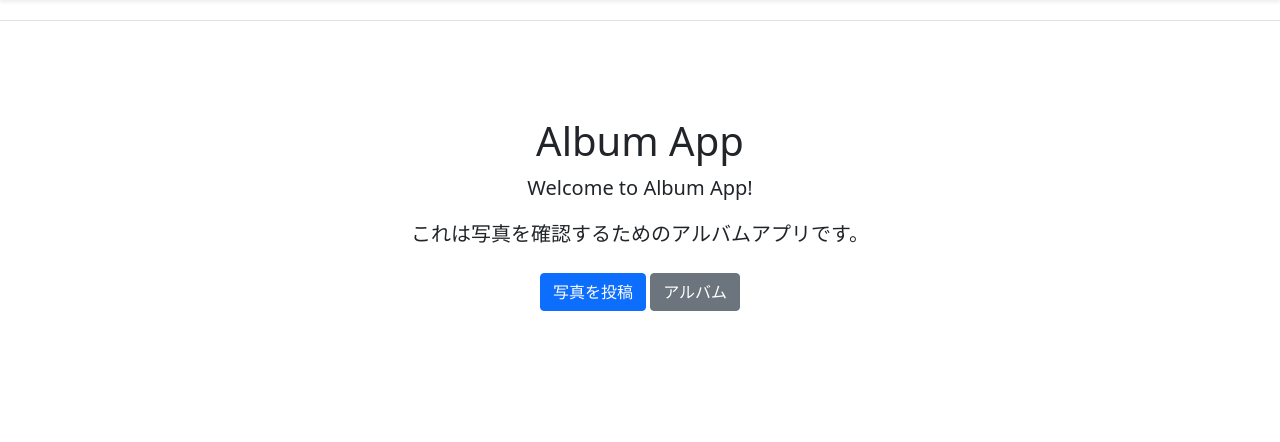
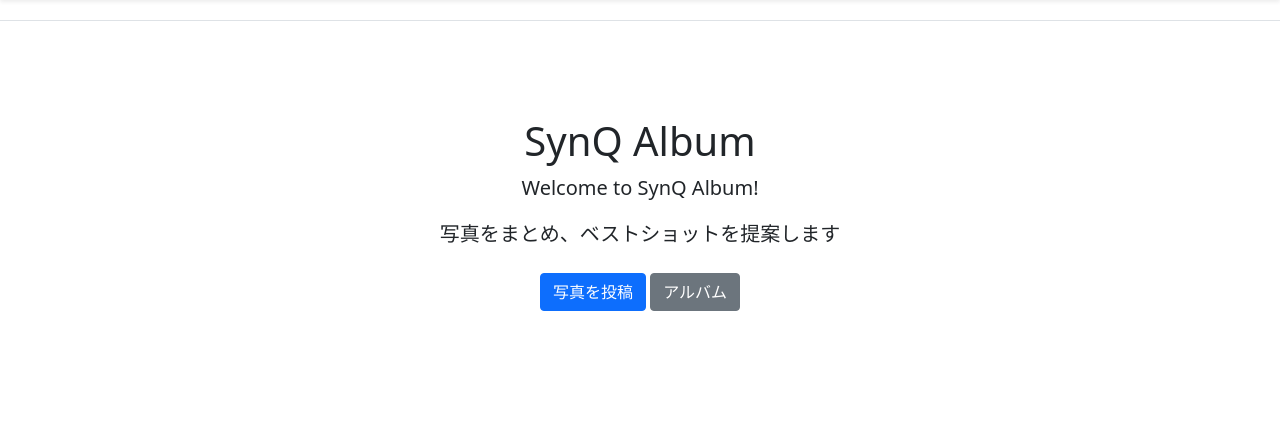
Before and after one commit to DECQuando/Synq, a Django app: page / in a window 1280 px wide. Shown: the part 56-498 px from the top of the page. Run offline with Django 4.2, Linux system fonts and the light colour scheme; the visitor is signed in with stand-in values (Sample User, id 1); parts of the project's set-up code (start-up, migrations or seed data) failed here and were passed over; some libraries are stand-ins or nearby versions.

Commit message:
[update] welcomeページの文字を変更

```diff
--- a/templates/synqapp/welcome.html
+++ b/templates/synqapp/welcome.html
@@ -4,9 +4,9 @@
   <section class="py-5 text-center container">
     <div class="row py-lg-5">
       <div class="col-lg-6 col-md-8 mx-auto">
-        <h1 class="fw-light">Album App</h1>
-        <p class="lead text-body-secondary">Welcome to Album App!</p>
-        <p class="lead text-body-secondary">これは写真を確認するためのアルバムアプリです。</p>
+        <h1 class="fw-light">SynQ Album</h1>
+        <p class="lead text-body-secondary">Welcome to SynQ Album!</p>
+        <p class="lead text-body-secondary">写真をまとめ、ベストショットを提案します</p>
 
         <p>
           <a href="{% url 'synqapp:image_post' %}" class="btn btn-primary my-2">写真を投稿</a>
```
